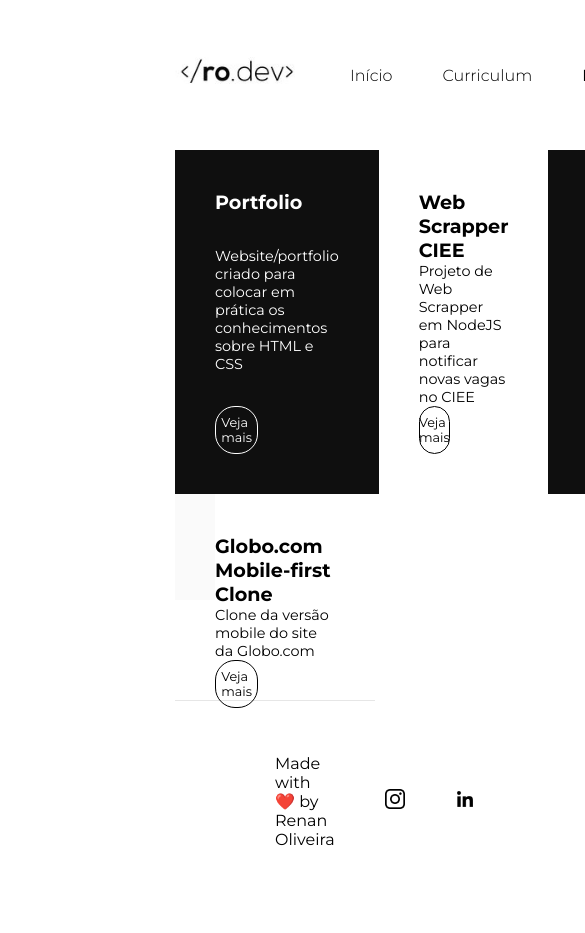
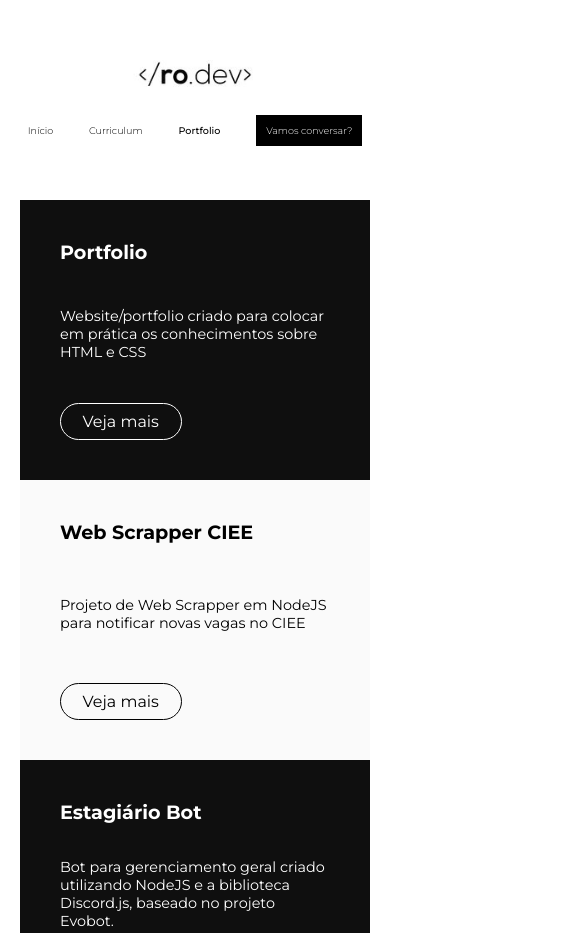
Before and after one commit to renanluiz/renanoliveira.dev, a plain HTML site: page pages/portfolio.html in a window 390 px wide. Shown: the top 933 px of the page, 585 px wide, since content can reach past the window. Before the commit the page ends 901 px from the top, so only its background shows below. Drawn offline with Linux system fonts and the light colour scheme.

Commit message:
Responsividade adicionada ao projeto para versões desktop, tablet e mobile

```diff
--- a/assets/css/contact.css
+++ b/assets/css/contact.css
@@ -32,15 +32,48 @@ main{
     background: url("../img/busy_dev.png");
     width: 100%;
     background-repeat: no-repeat;
-    background-position: top 100px right;
-    background-size: 350px;
+    background-position: top right;
+    background-size: 50%;
     height: 425px;
     justify-content: center;
     /* background-color: tomato; */
 }
 
 main p{
-    width: 700px;
-    font-size: 1.1rem;
+    width: 50%;
+    /* font-size: 1.1rem; */
     line-height: 1.6;
 }
+
+@media (max-width: 1250px){
+
+    main{
+        background-position: center right;
+    }
+
+}
+
+@media (max-width: 1050px){
+    main p {
+        width: 100%;
+        text-align: center;
+    }
+
+    main{
+        align-items: center;
+        width: 100%;
+        background: unset;
+    }
+}
+
+@media (max-width: 800px){
+
+}
+
+@media (max-width: 640px){
+
+}
+
+@media (max-width: 485px){
+
+}
--- a/assets/css/curriculum.css
+++ b/assets/css/curriculum.css
@@ -170,3 +170,68 @@ main .skills{
     flex-direction: column;
     justify-content: center;
 }
+
+@media (max-width: 1250px){
+
+
+}
+
+@media (max-width: 1050px){
+
+    main{
+        display: flex;
+        flex-direction: column;
+
+    }
+
+    main .profile-info{
+        height: 400px;
+    }
+
+
+    main .click-to-profile{
+        display: none;
+    }
+    main .skills{
+        display: none;
+    }
+
+}
+
+@media (max-width: 800px){
+
+}
+
+@media (max-width: 640px){
+
+    .profile-info h3{
+        text-align: center;
+    }
+
+
+    .content div{
+        width: 100%;
+        display: flex;
+        flex-direction: column;
+        align-items: center;
+        margin-bottom: 20px;
+    }
+
+    .content div p{
+        font-size: .75rem;
+    }
+    .content{
+        display: flex;
+        flex-direction: column;
+        align-items: center;
+    }
+
+    main .profile-info{
+        height: 480px;
+
+    }
+}
+
+@media (max-width: 485px){
+
+}
--- a/assets/css/portfolio.css
+++ b/assets/css/portfolio.css
@@ -4,15 +4,17 @@
     grid-template-rows: 1fr 1fr;
     background-color: rgb(250, 250, 250);
     width: 100%;
-    height: 450px;
+    transition: 1s ease;
+    /* height: 450px; */
 }
 .project-card{
     padding: 40px;
     display: flex;
     width: 100%;
-    height: 100%;
+    height: 250px;
     flex-direction: column;
     justify-content: space-between;
+    transition: 1s ease;
 }
 
 .project-card:nth-child(odd){
@@ -38,12 +40,42 @@
 .project-card .more-details{
 
     /* margin-top: 20px; */
-    font-size: 0.8rem;
+    font-size: 100%;
     display: flex;
     justify-content: center;
     border: 1px black solid;
     background-color: unset;
     border-radius: 20px;
-    width: 35%;
+    width: 45%;
     padding: 8px 10px;
 }
+
+
+@media (max-width: 1250px){
+    .projects-container{
+        grid-template-columns: 1fr 1fr;
+        grid-auto-flow: column;
+    }
+}
+
+@media (max-width: 1050px){
+
+}
+
+@media (max-width: 800px){
+    .projects-container{
+        display: flex;
+        flex-direction: column;
+    }
+    .project-card{
+        height: 280px;
+    }
+}
+
+@media (max-width: 640px){
+
+}
+
+@media (max-width: 485px){
+
+}
--- a/assets/css/styles.css
+++ b/assets/css/styles.css
@@ -18,6 +18,8 @@ a{
 
 body{
     padding: 0px 175px;
+    transition: 1s ease;
+    overflow-x: hidden;
 }
 
 footer{
@@ -27,7 +29,7 @@ footer{
     align-items: center;
     width: 100%;
     height: 50px;
-    padding: 100px;
+    padding: 100px 10%;
     border-top: 1px rgb(230, 230, 230) solid;
     /* background-color: tomato; */
 }
@@ -43,26 +45,30 @@ footer ul li img{
 ul{
     list-style: none;
     display: flex;
-    width: 100%;
+    width: 40vw;
     justify-content: space-around;
     align-items: center;
+    height: 50px;
     /* padding: 20px 0px; */
 }
 
+/* header nav ul li:nth-last-child(1){
+    margin-bottom: 10px;
+
+} */
+
 ul li{
-    margin-left: 50px;
     font-weight: 300;
     transition: 0.2s ease;
+    display: flex;
+    justify-content: center;
+    align-items: center;
 }
 
 nav ul li:hover{
     border-bottom: 1px black solid;
     padding: 3px;
 }
-
-/* ul li:hover{
-    transform: scale(1.2);
-} */
 
 header{
     height: 150px;
@@ -87,7 +93,7 @@ header img{
 
     /* padding: 20px; */
     padding: 10px;
-    margin-bottom: 0px;
+    /* margin-top: 15px; */
     transition: 0.3s ease;
 }
 
@@ -101,3 +107,93 @@ header img{
     padding: 9px;
     margin-bottom: 0px;
 }
+
+@media (max-width: 1250px){
+
+
+
+}
+
+@media (max-width: 1050px){
+
+    header{
+        margin: 50px 0px 0px 0px;
+        flex-direction: column;
+        justify-content: unset;
+    }
+
+    header nav ul {
+        justify-content: space-around;
+        width: 70vw;
+    }
+
+}
+
+@media (max-width: 800px){
+
+    body{
+        padding: 0px 50px;
+    }
+
+    /* Index */
+    header nav ul{
+        justify-content: space-around;
+    }
+
+}
+
+@media (max-width: 640px){
+
+    header nav ul {
+        justify-content: space-around;
+        width: 85vw;
+    }
+
+    footer{
+        width: 90%;
+        font-size: 0.75rem;
+        flex-direction: column;
+        height: 200px;
+        padding: 50px 0px;
+    }
+
+    footer ul{
+        margin-top: 40px;
+        display: flex;
+        width: 25vw;
+        justify-content: space-around;
+    }
+
+
+}
+
+@media (max-width: 485px){
+
+    header nav ul {
+        width: 95vw;
+    }
+
+    header nav ul li{
+        font-size: 0.6rem;
+    }
+    body{
+        padding: 0px 20px;
+    }
+
+    footer{
+        width: 100%;
+        font-size: 0.75rem;
+        flex-direction: column;
+        height: 200px;
+        padding: 50px 0px;
+
+    }
+
+    footer ul{
+        margin-top: 40px;
+        display: flex;
+        width: 25vw;
+        justify-content: space-around;
+    }
+
+}
--- a/pages/portfolio.html
+++ b/pages/portfolio.html
@@ -6,7 +6,7 @@
     <meta http-equiv="X-UA-Compatible" content="IE=edge">
     <link rel="stylesheet" href="/assets/css/styles.css">
     <link rel="stylesheet" href="/assets/css/portfolio.css">
-    <!-- <link rel="stylesheet" href="/assets/css/index.css"> -->
+    <link rel="stylesheet" href="../responsiveness.css">
     <meta name="viewport" content="width=device-width, initial-scale=1.0">
 
     <link rel="preconnect" href="https://fonts.googleapis.com">
```
Also changed, not shown: assets/css/index.css (+80 -8 lines), index.html (+7 -4 lines), pages/contact.html (+1 -0 lines), pages/curriculum.html (+7 -6 lines), 1 other file.
